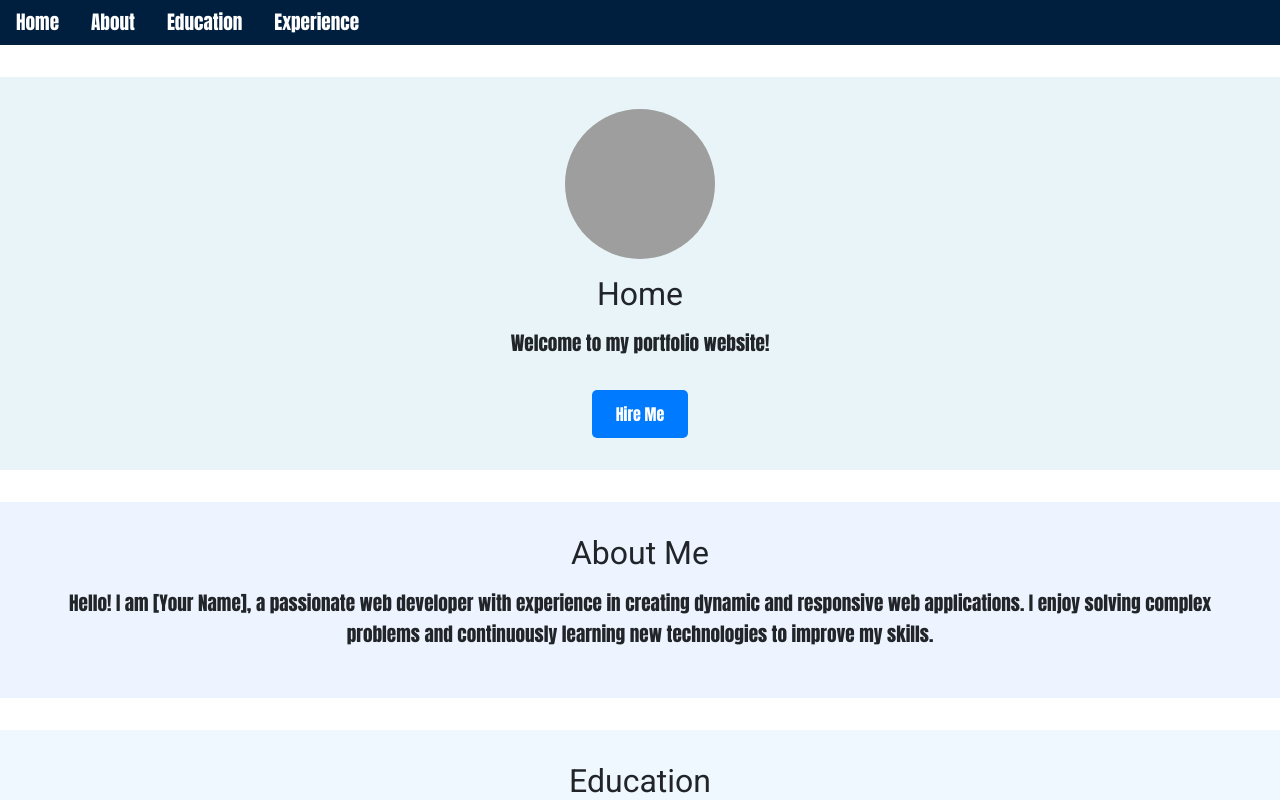
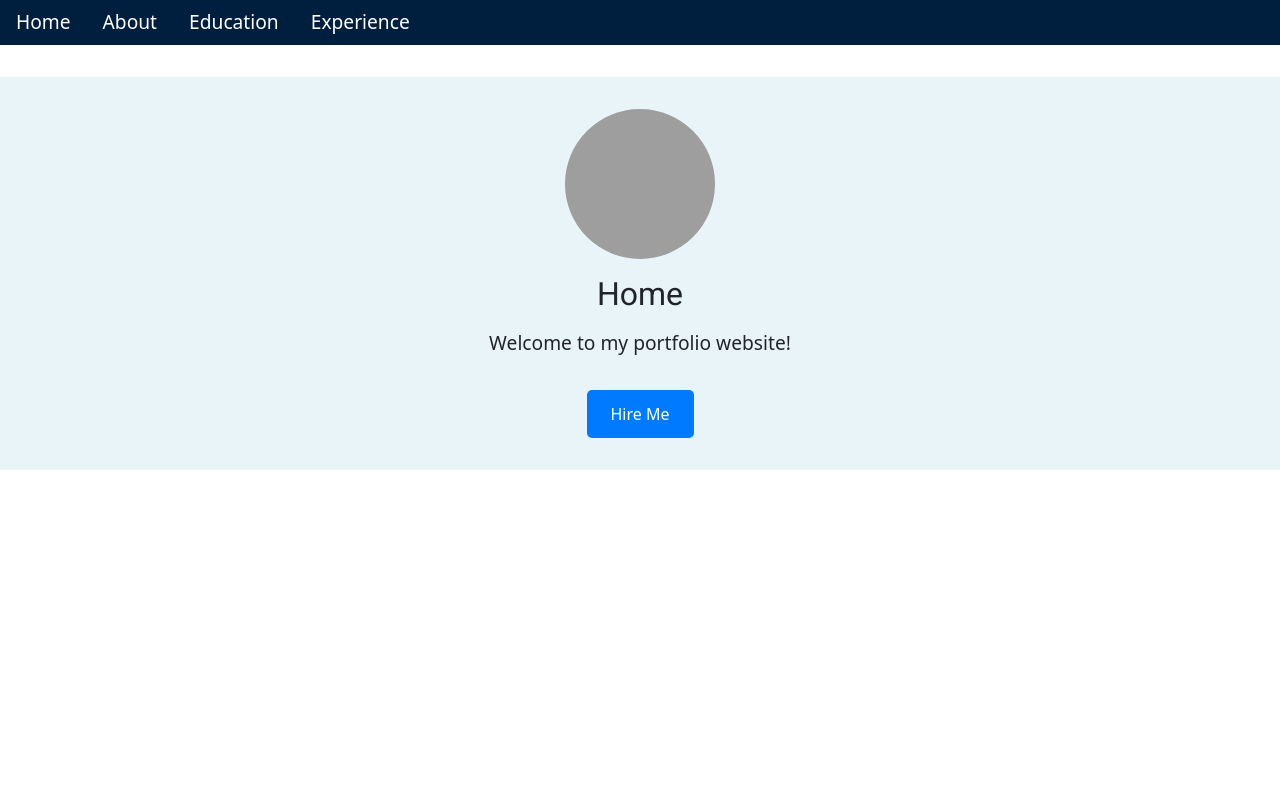
Before and after one commit to LebogangMputle/CDV5-react, a React (Vite) app: page / in a window 1280 px wide. Shown: the top 800 px of the page. Built offline with nearby package versions, Linux system fonts and the light colour scheme; grey boxes are pictures that could not be loaded.

Commit message:
"Added react-router-dom and updated App and Navbar components to use routing"

```diff
--- a/package.json
+++ b/package.json
@@ -14,7 +14,8 @@
     "@fontsource/roboto": "^5.0.13",
     "bootstrap": "^5.2.3",
     "react": "^18.2.0",
-    "react-dom": "^18.2.0"
+    "react-dom": "^18.2.0",
+    "react-router-dom": "^6.24.0"
   },
   "devDependencies": {
     "@types/react": "^18.2.66",
--- a/src/App.jsx
+++ b/src/App.jsx
@@ -1,5 +1,6 @@
 // import React from 'react';
 import Navbar from './components/Navbar/Navbar';
+import { BrowserRouter, Routes, Route } from 'react-router-dom';
 import Home from './components/Home/Home';
 import About from './components/About/About';
 import Education from './components/Education/Education';
@@ -8,14 +9,16 @@ import './App.css';
 
 const App = () => {
   return (
-    <div className="App">
-      <Navbar />
-      <Home />
-      <About />
-      <Education />
-      <Experience />
-    </div>
+    <BrowserRouter>
+    <Navbar />
+    <Routes>
+          <Route path="/" element={<Home />} />
+          <Route path="/about" element={<About />} />
+          <Route path="/education" element={<Education />} />
+          <Route path="/experience" element={<Experience/>} />
+    </Routes>
+    </BrowserRouter>
   );
-};
+}
 
 export default App;
--- a/src/components/Home/Home.jsx
+++ b/src/components/Home/Home.jsx
@@ -1,4 +1,4 @@
-import React from 'react';
+// import React from 'react';
 import './Home.css';
 
 const Home = () => {
--- a/src/components/Navbar/Navbar.jsx
+++ b/src/components/Navbar/Navbar.jsx
@@ -1,14 +1,15 @@
 // import React from 'react';
+import { Link } from 'react-router-dom';
 import './Navbar.css';
 
 const Navbar = () => {
   return (
     <nav className="navbar">
       <ul className="navbar-list">
-        <li className="navbar-item"><a href="#home">Home</a></li>
-        <li className="navbar-item"><a href="#about">About</a></li>
-        <li className="navbar-item"><a href="#education">Education</a></li>
-        <li className="navbar-item"><a href="#experience">Experience</a></li>
+        <li className="navbar-item"><Link to="/">Home</Link></li>
+        <li className="navbar-item"><Link to="/about">About</Link></li>
+        <li className="navbar-item"><Link to="/education">Education</Link></li>
+        <li className="navbar-item"><Link to="/experience">Experience</Link></li>
       </ul>
     </nav>
   );
```
Also changed, not shown: 1 other file (tests, documents, lock files or other folders).
